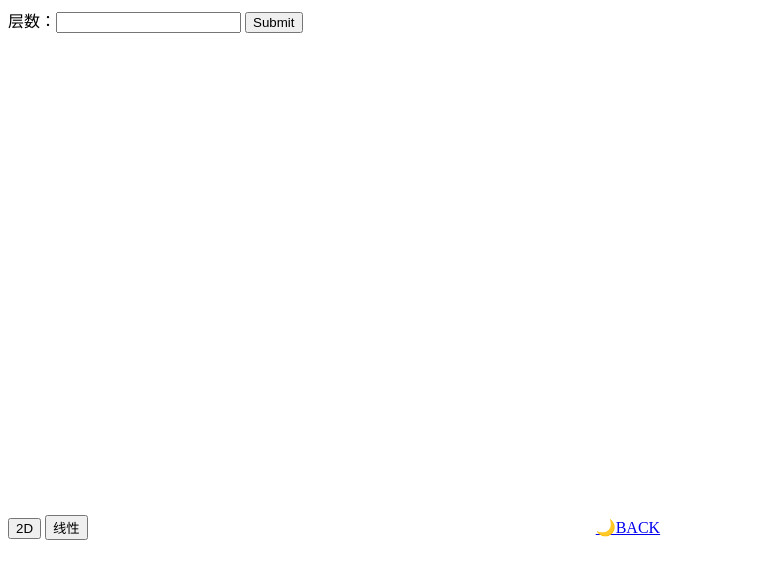
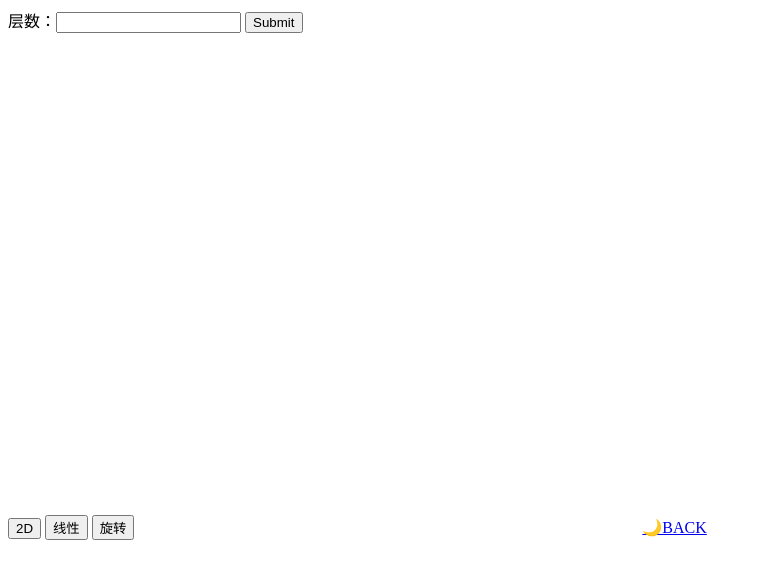
Before and after one commit to MingaYe/yjm, a plain HTML site: page lab2-2.html in a window 1280 px wide. Shown: the whole page, without its empty margins (0-762 px from the left). Drawn offline with Linux system fonts and the light colour scheme.

Commit message:
Update lab2-2.html

```diff
--- a/lab2-2.html
+++ b/lab2-2.html
@@ -46,6 +46,7 @@
 		<br />
 		<a href="lab2-1.html"><input type="button" value="2D" /></a>
 		<a href="lab2-4.html"><input type="button" value="线性" /></a>
+		<a href="lab2-5.html"><input type="button" value="旋转" /></a>
 		<canvas id="gl-canvas" style="border:none;" width="500" height="500"></canvas>
 		<a href="index.html">🌙BACK</a>
 	</body>
```
